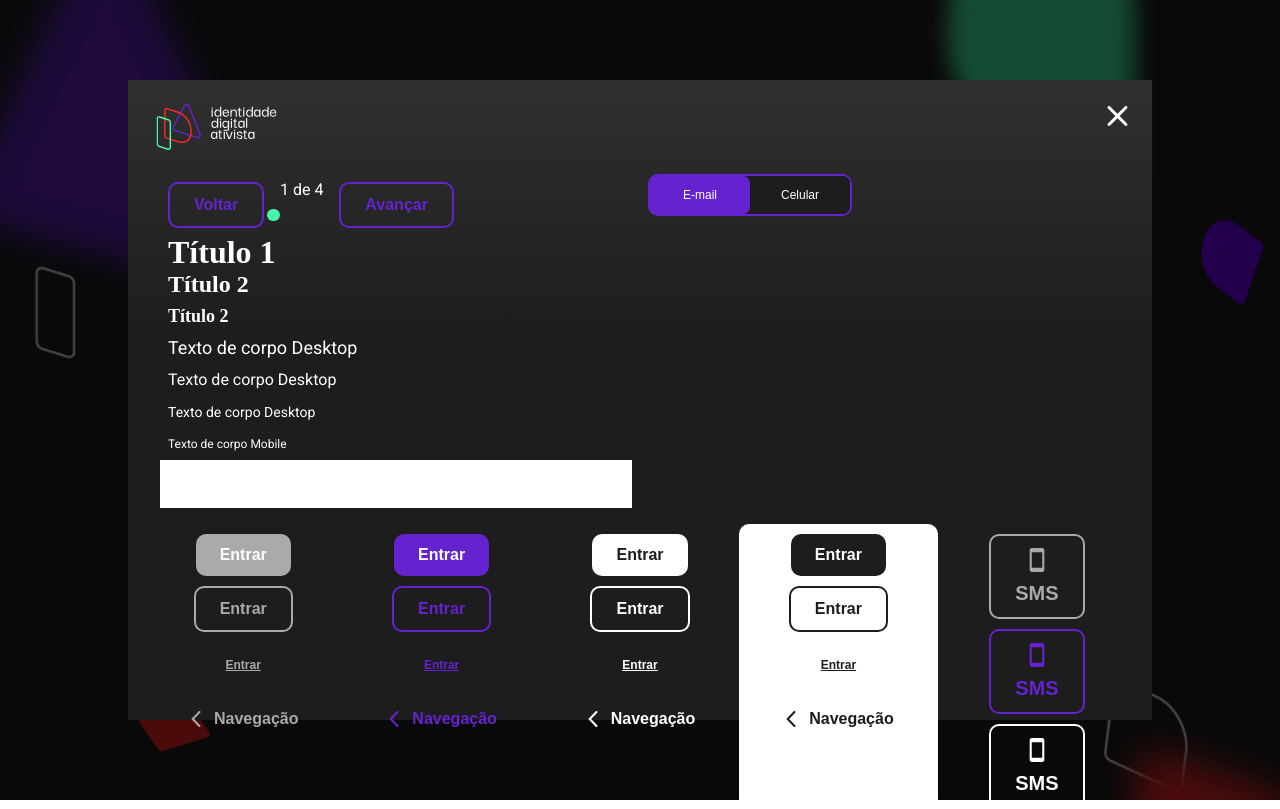
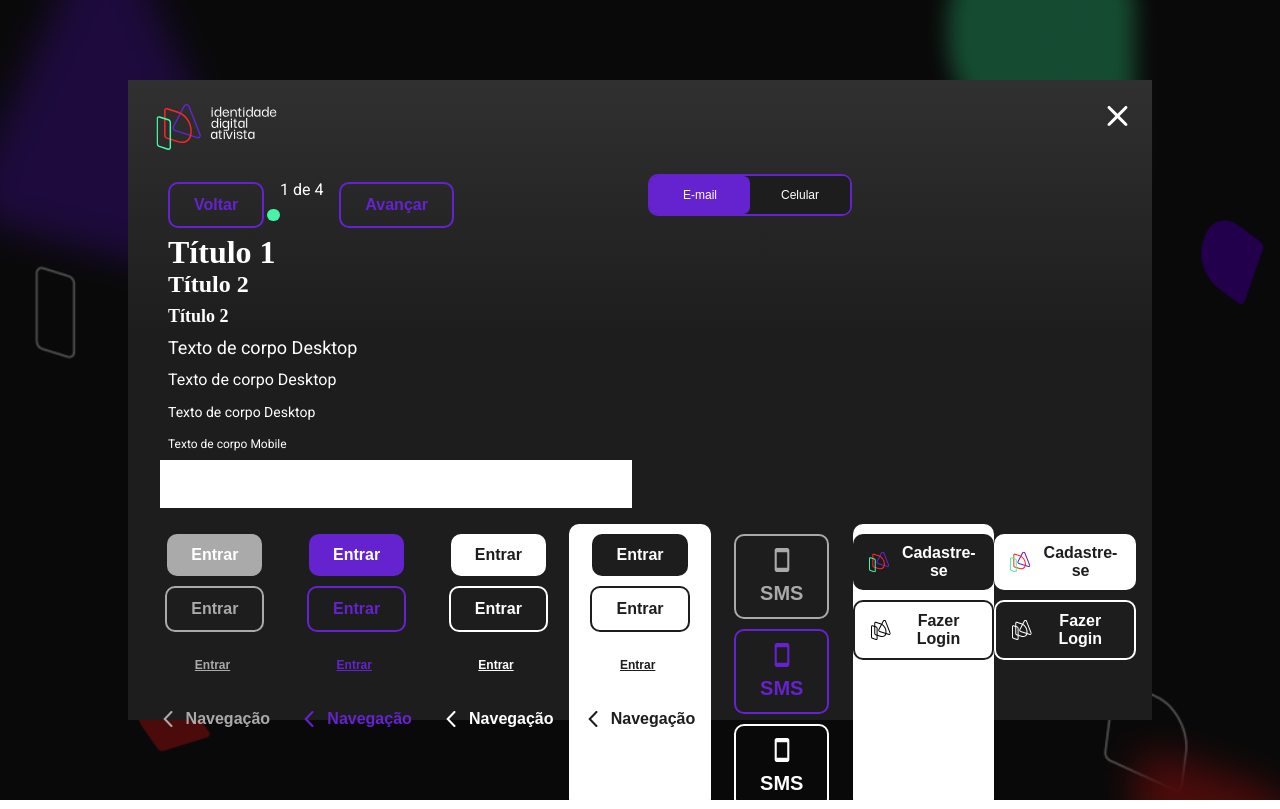
Before and after one commit to midianinja/ida-react-ssr, a Next.js app: page / in a window 1280 px wide. Built offline with nearby package versions, Linux system fonts and the light colour scheme; a web font is replaced by a local one.

Commit message:
implementacao botao de parceiro

```diff
--- a/pages/index.jsx
+++ b/pages/index.jsx
@@ -7,7 +7,8 @@ import Flex from "../src/components/molecules/flex/Flex";
 import Logo from "../src/components/atoms/logo/Logo";
 import ProgressBar from "../src/components/molecules/progressBar/ProgressBar";
 import Switch from "../src/components/atoms/switch/Switch";
-import { PhoneIcon } from "../src/components/atoms/icon";
+import { PhoneIcon, LogoIcon } from "../src/components/atoms/icon";
+import {PrimaryPartnerButton, SecondaryPartnerButton} from "../src/components/atoms/partner-button/PartnerButton";
 import {
   PrimaryButton,
   SecondaryButton,
@@ -121,7 +122,16 @@ const Index = () => {
               SMS
             </IconButton>
           </Row>
+          <Row style={{ background: "white" }}>
+            <PrimaryPartnerButton></PrimaryPartnerButton>
+            <SecondaryPartnerButton></SecondaryPartnerButton>
+          </Row>
+          <Row>
+            <PrimaryPartnerButton variant="secondary"></PrimaryPartnerButton>
+            <SecondaryPartnerButton variant="secondary"></SecondaryPartnerButton>
+          </Row>
         </Grid>
+
       </Modal>
     </Body>
   );
--- a/src/components/atoms/button/button.style.js
+++ b/src/components/atoms/button/button.style.js
@@ -5,10 +5,11 @@ const BaseButton = styled.button`
   color: ${({ theme, variant }) => theme.colors[variant]};
   font-weight: 600;
   font-size: 16px;
-  padding: 12px 24px;
+  padding: ${({partner}) => partner ? '10px 16px' : '12px 24px'};
   min-width: 88px;
   cursor: pointer;
-
+  display: flex;
+  align-items: center;
   ${({ disabled }) =>
     disabled &&
     css`
--- a/src/components/atoms/icon/index.jsx
+++ b/src/components/atoms/icon/index.jsx
@@ -5,6 +5,7 @@ import ArrowLeft from "./arrow-left";
 import Close from "./close";
 import Phone from "./phone";
 import Email from "./email";
+import Logo from "./logo";
 
 const baseIcon = (Icon, { color = "primary", size = 24, ...rest }) => {
   const { colors } = useTheme();
@@ -22,9 +23,11 @@ const ArrowLeftIcon = (props) => baseIcon(ArrowLeft, props);
 const CloseIcon = (props) => baseIcon(Close, props);
 const PhoneIcon = (props) => baseIcon(Phone, props);
 const EmailIcon = (props) => baseIcon(Email, props);
+const LogoIcon = (props) => baseIcon(Logo, props);
 
 ArrowLeftIcon.propTypes = CloseIcon.propTypes = propTypes;
 PhoneIcon.propTypes = propTypes;
 EmailIcon.propTypes = propTypes;
+LogoIcon.propTypes = propTypes;
 
-export { ArrowLeftIcon, CloseIcon, PhoneIcon, EmailIcon };
+export { ArrowLeftIcon, CloseIcon, PhoneIcon, EmailIcon, LogoIcon };
--- /dev/null
+++ b/src/components/atoms/icon/logo.jsx
@@ -0,0 +1,18 @@
+const Logo = ({ color, colors, size, ...rest }) => {
+  return (
+    <svg {...rest} width={size} height={size} viewBox="0 0 24 24" fill="none" xmlns="http://www.w3.org/2000/svg">
+      <g clip-path="url(#clip0)">
+        <path d="M23.3829 15.5835L17.7654 1.24954C17.6016 0.801604 17.2739 0.447969 16.8526 0.235789C16.3844 3.23011e-05 15.8695 -0.0706946 15.3546 0.0943348C14.863 0.259364 14.4417 0.589423 14.1842 1.06094L8.84759 11.222C8.77737 11.3399 8.73055 11.4578 8.70715 11.5757C8.5433 12.1179 8.59012 12.7073 8.84759 13.226C9.10506 13.7446 9.54978 14.1218 10.0881 14.2869L21.2998 17.8232C21.4636 17.8704 21.6275 17.8939 21.8147 17.8939C22.0254 17.8939 22.236 17.8468 22.4233 17.7761C23.2893 17.446 23.7106 16.4558 23.3829 15.5835ZM22.2828 16.3615C22.2126 16.6209 21.9317 16.7623 21.6743 16.6916L10.4626 13.1552C10.4158 13.1317 10.3456 13.1081 10.2988 13.0845C10.0881 12.9666 9.92428 12.778 9.83065 12.5187C9.73703 12.2594 9.78384 12.0236 9.90087 11.7879L15.2609 1.62675C15.3546 1.46172 15.495 1.34384 15.6588 1.27312C15.7525 1.22597 15.8461 1.22597 15.9397 1.22597C16.244 1.22597 16.5249 1.41457 16.6653 1.72105L22.2828 16.055C22.3062 16.1258 22.3062 16.2436 22.2828 16.3615Z" fill={color || colors[0]} />
+        <path d="M11.3053 4.07858L5.78141 2.3104C5.26647 2.14538 4.68131 2.28683 4.30681 2.66404C4.02594 2.94695 3.8855 3.30058 3.8855 3.70137V16.2672C3.8855 17.2102 4.47066 18.0354 5.3601 18.3183L10.9542 20.11C11.6564 20.3458 12.4054 20.4636 13.131 20.4636H13.3651C14.4418 20.4165 15.4482 20.0864 16.2675 19.4735C17.6484 18.4597 18.3975 16.8094 18.3975 14.8291V13.5796C18.374 9.59528 15.2142 5.32809 11.3053 4.07858ZM5.7112 17.1866C5.31329 17.0688 5.05582 16.6915 5.05582 16.2908V3.70137C5.05582 3.55991 5.17285 3.44204 5.33669 3.44204C5.3601 3.44204 5.38351 3.44204 5.40691 3.46561L10.9308 5.23378C14.3716 6.34184 17.1803 10.0904 17.1803 13.6267V14.8526C17.1803 16.4322 16.5952 17.7289 15.5419 18.5069C14.4418 19.332 12.9204 19.4735 11.2819 18.9548L5.7112 17.1866Z" fill={color || colors[1]} />
+        <path d="M6.36653 7.89788L1.91932 6.45976C1.77888 6.41261 1.61504 6.38904 1.4746 6.38904C1.07669 6.38904 0.725598 6.55407 0.444721 6.8134C0.140438 7.11988 0 7.47352 0 7.8743V20.4401C0 21.3831 0.585159 22.2083 1.49801 22.4912L5.96863 23.9293C6.10906 23.9765 6.27291 24 6.41335 24C7.20916 24 7.86454 23.3399 7.86454 22.5148V9.94896C7.86454 9.00593 7.25598 8.18079 6.36653 7.89788ZM6.67082 9.94896V22.5148C6.67082 22.5383 6.67082 22.5619 6.64741 22.5855C6.624 22.6562 6.57719 22.7034 6.50697 22.7505C6.43675 22.7741 6.36653 22.7977 6.29631 22.7741L1.8491 21.3596C1.4512 21.2417 1.19373 20.8645 1.19373 20.4637V7.8743C1.19373 7.73285 1.31076 7.61497 1.4746 7.61497C1.49801 7.61497 1.52141 7.61497 1.54482 7.63855L6.01544 9.07666C6.38994 9.17096 6.67082 9.5246 6.67082 9.94896Z" fill={color || colors[2]} />
+      </g>
+      <defs>
+        <clipPath id="clip0">
+          <rect width="23.5" height="24" fill="white" />
+        </clipPath>
+      </defs>
+    </svg>
+  );
+};
+
+export default Logo;
--- /dev/null
+++ b/src/components/atoms/partner-button/PartnerButton.jsx
@@ -0,0 +1,24 @@
+import React from 'react';
+import {withTheme} from 'styled-components';
+import { PrimaryButton, SecondaryButton } from '../button/Button';
+import { LogoIcon } from '../icon';
+
+const PrimaryPartnerButton = withTheme(({theme: {colors}, color, variant="accent",...rest}) => {
+    return (
+      <PrimaryButton partner variant={variant} {...rest}>
+        <LogoIcon  style={{marginRight: 10}} partner size={24} color={""} colors={[colors.primary, colors.error , colors.success]}/>
+        Cadastre-se
+      </PrimaryButton>
+    );
+});
+
+const SecondaryPartnerButton = withTheme(({theme: {colors}, color, variant="accent",...rest}) => {
+    return (
+      <SecondaryButton partner variant={variant} {...rest}>
+        <LogoIcon style={{marginRight: 10}} size={24} color={variant === "secondary" ? "#fff" : "#000"} colors={[colors.primary, colors.error , colors.success]}/>
+        Fazer Login
+      </SecondaryButton>
+    )
+});
+
+export {PrimaryPartnerButton, SecondaryPartnerButton};
--- /dev/null
+++ b/src/components/atoms/partner-button/partnerButton.style.js
@@ -0,0 +1 @@
+import styled from "styled-components";
```
